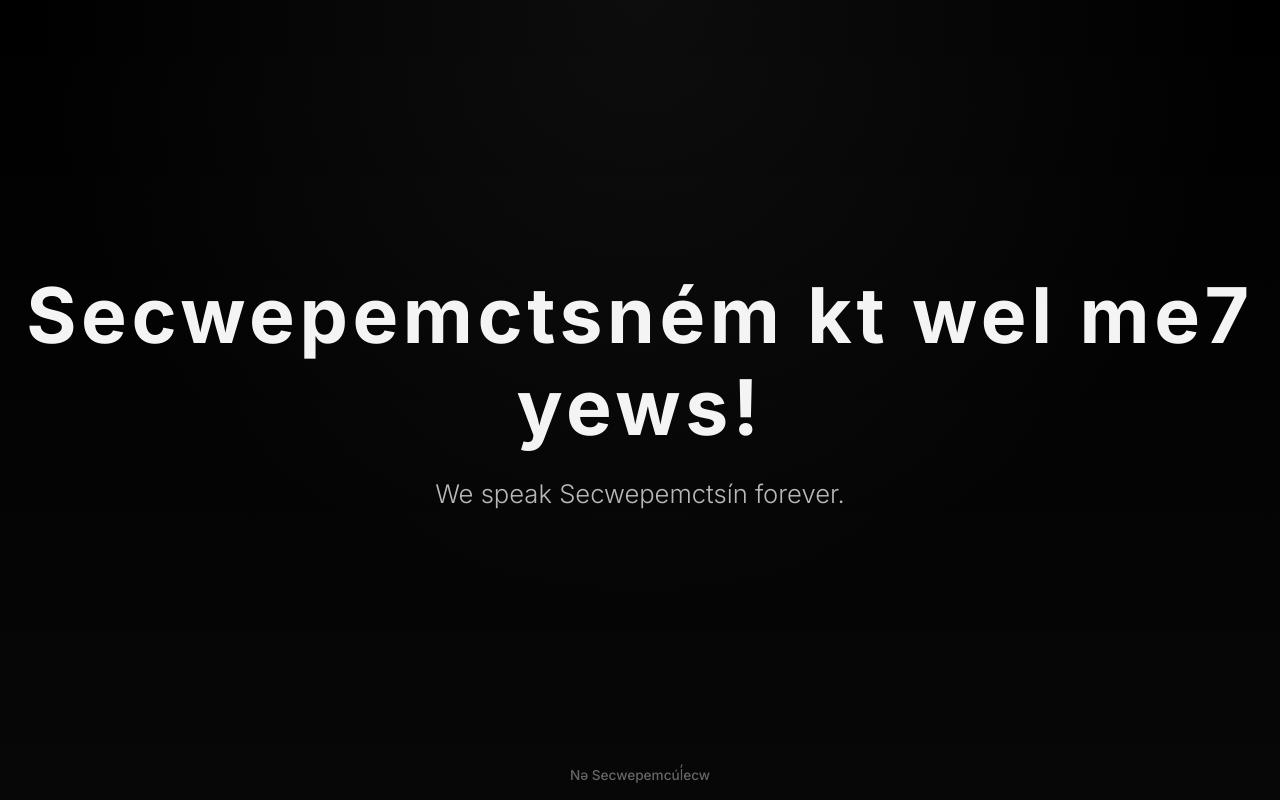
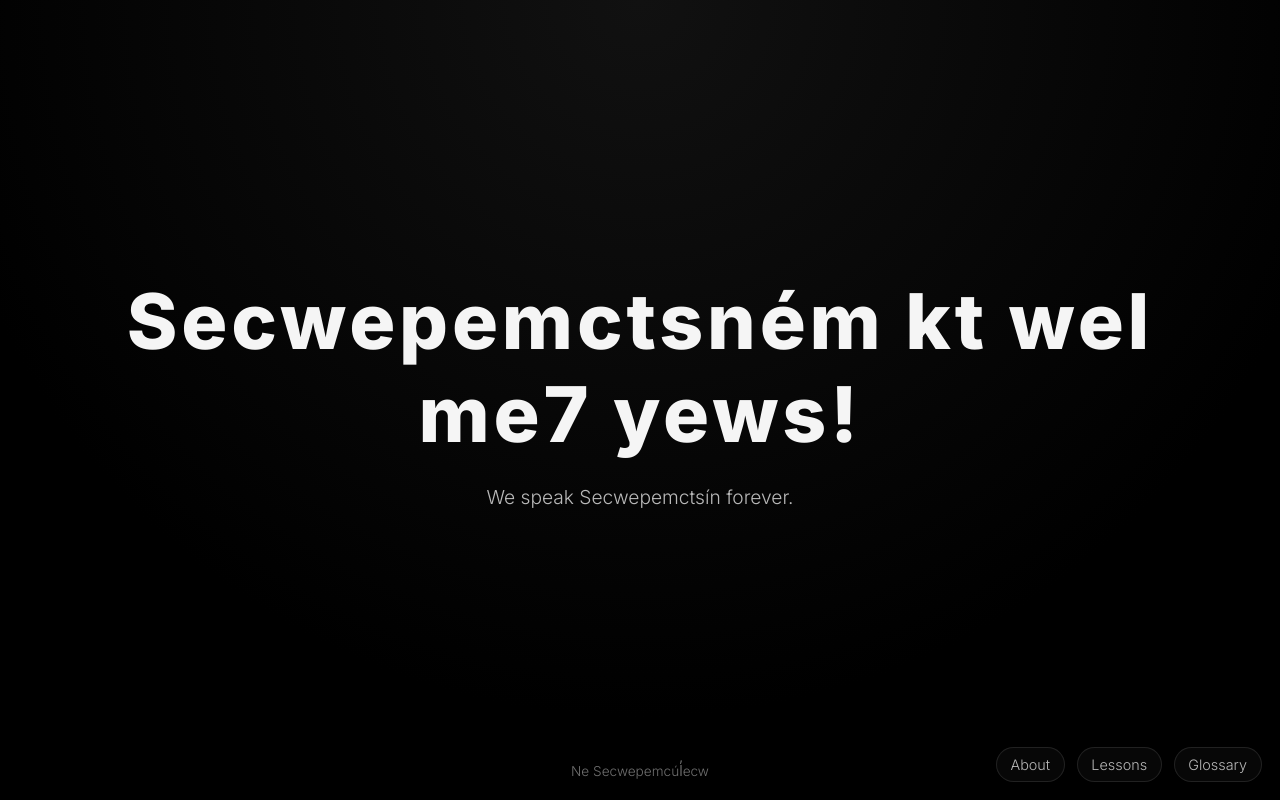
Before and after one commit to spi7uwe/spi7uwe.github.io, a plain HTML site: page index.html in a window 1280 px wide. Drawn offline with Linux system fonts and the light colour scheme.

Commit message:
Update index.html

```diff
--- a/index.html
+++ b/index.html
@@ -5,84 +5,124 @@
   <title>Secwepemctsín</title>
   <meta name="viewport" content="width=device-width, initial-scale=1.0">
 
-  <!-- Optional font: clean, modern, readable -->
-  <link href="https://fonts.googleapis.com/css2?family=Inter:wght@300;500;700&display=swap" rel="stylesheet">
+  <link href="https://fonts.googleapis.com/css2?family=Inter:wght@300;600;800&display=swap" rel="stylesheet">
 
   <style>
-    /* RESET */
-    * {
-      box-sizing: border-box;
-    }
+    * { box-sizing: border-box; }
 
     body {
       margin: 0;
       font-family: 'Inter', system-ui, -apple-system, BlinkMacSystemFont, "Segoe UI", sans-serif;
-      background: #050505;
-      color: #f4f4f4;
+      background: radial-gradient(circle at top, #111 0%, #000 70%);
+      color: #f5f5f5;
+      height: 100vh;
     }
 
-    /* HERO SECTION */
     .hero {
-      min-height: 100vh;
+      height: 100vh;
       display: flex;
       flex-direction: column;
       justify-content: center;
       align-items: center;
       text-align: center;
-      padding: 3rem 1.5rem;
-      background:
-        radial-gradient(circle at top, rgba(255,255,255,0.05), transparent 60%),
-        linear-gradient(to bottom, #000 0%, #070707 100%);
+      padding: 2rem;
+      position: relative;
+      animation: fadeIn 1.2s ease-out;
     }
 
-    .secwepemc {
+    h1 {
       font-size: clamp(3rem, 6vw, 5rem);
-      font-weight: 700;
-      letter-spacing: 0.06em;
-      line-height: 1.2;
+      font-weight: 800;
+      letter-spacing: 0.05em;
       margin: 0;
     }
 
-    .english {
+    h2 {
       margin-top: 1.5rem;
-      font-size: clamp(1.2rem, 2.5vw, 1.6rem);
+      font-size: 1.2rem;
       font-weight: 300;
       opacity: 0.75;
-      max-width: 720px;
     }
 
-    /* FOOTER */
-    footer {
+    /* Bottom-center territory line */
+    .territory {
       position: absolute;
-      bottom: 1rem;
+      bottom: 1.25rem;
+      left: 50%;
+      transform: translateX(-50%);
       font-size: 0.85rem;
-      opacity: 0.4;
+      opacity: 0.45;
+      white-space: nowrap;
+      pointer-events: none;
     }
 
-    @media (max-height: 600px) {
-      footer {
-        position: static;
-        margin-top: 3rem;
+    /* Navigation: bottom-right */
+    .nav {
+      position: absolute;
+      bottom: 1.15rem;
+      right: 1.15rem;
+      display: flex;
+      gap: 0.75rem;
+      align-items: center;
+    }
+
+    .nav a {
+      color: #f5f5f5;
+      text-decoration: none;
+      font-size: 0.9rem;
+      opacity: 0.75;
+      padding: 0.5rem 0.85rem;
+      border: 1px solid rgba(255,255,255,0.14);
+      border-radius: 999px;
+      backdrop-filter: blur(6px);
+      background: rgba(255,255,255,0.04);
+      transition: opacity 0.15s ease, border-color 0.15s ease, transform 0.15s ease;
+    }
+
+    .nav a:hover {
+      opacity: 1;
+      border-color: rgba(255,255,255,0.28);
+      transform: translateY(-1px);
+    }
+
+    .nav a:active {
+      transform: translateY(0px);
+    }
+
+    @keyframes fadeIn {
+      from { opacity: 0; transform: translateY(10px); }
+      to   { opacity: 1; transform: translateY(0); }
+    }
+
+    /* Mobile: keep nav reachable */
+    @media (max-width: 480px) {
+      .nav {
+        left: 50%;
+        right: auto;
+        transform: translateX(-50%);
+        bottom: 3.25rem;
+      }
+      .territory {
+        bottom: 1.25rem;
       }
     }
   </style>
 </head>
 
 <body>
+  <div class="hero">
+    <h1>Secwepemctsném kt wel me7 yews!</h1>
+    <h2>We speak Secwepemctsín forever.</h2>
 
-  <section class="hero">
-    <h1 class="secwepemc">
-      Secwepemctsném kt wel me7 yews!
-    </h1>
+    <!-- Navigation buttons -->
+    <div class="nav">
+      <a href="about.html">About</a>
+      <a href="lessons.html">Lessons</a>
+      <a href="glossary.html">Glossary</a>
+    </div>
 
-    <h2 class="english">
-      We speak Secwepemctsín forever.
-    </h2>
-
-    <footer>
-      Nə Secwepemcúl̓ecw
-    </footer>
-  </section>
-
+    <!-- Territory line (per your preference: "Ne") -->
+    <div class="territory">Ne Secwepemcúl̓ecw</div>
+  </div>
 </body>
 </html>
```
